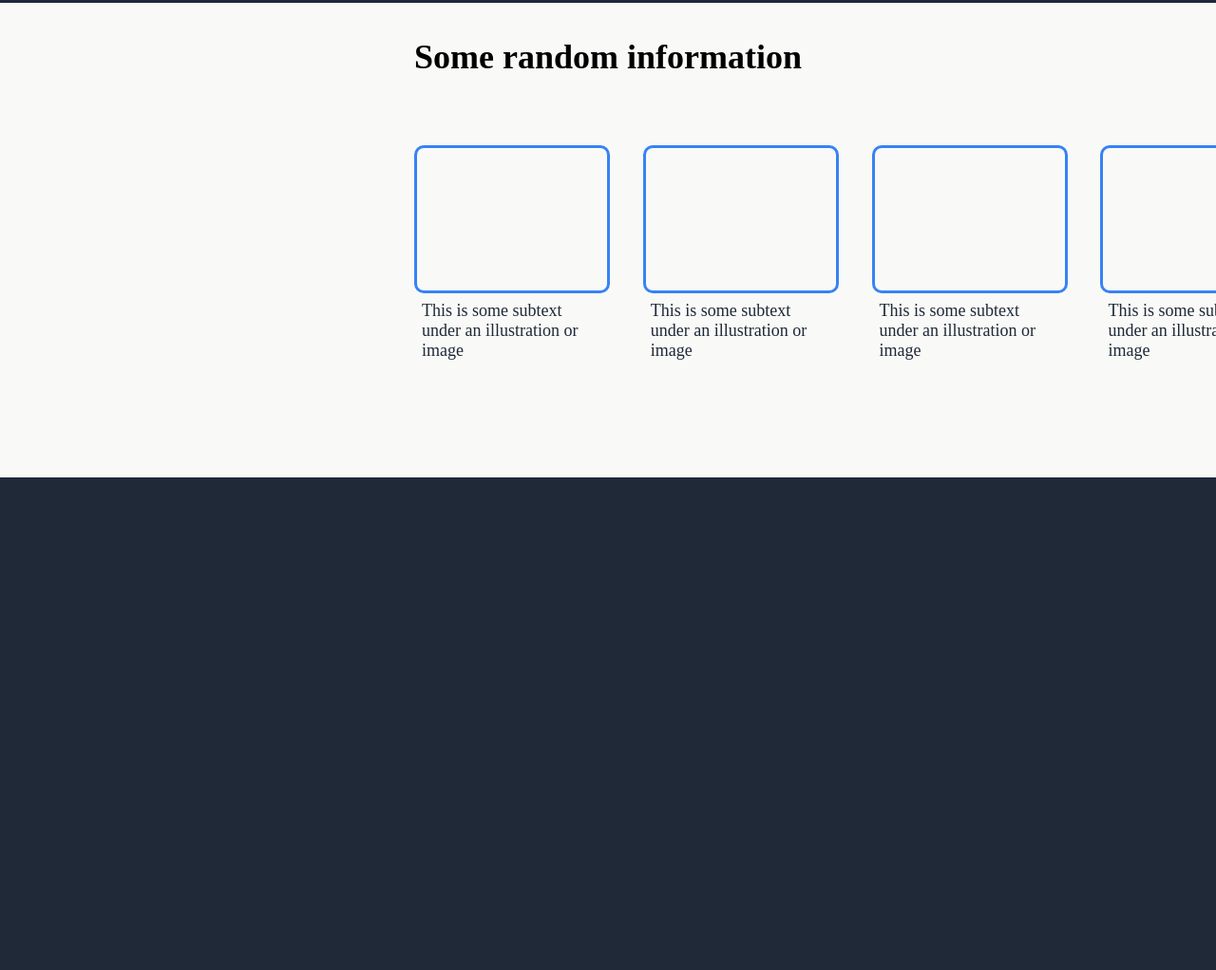
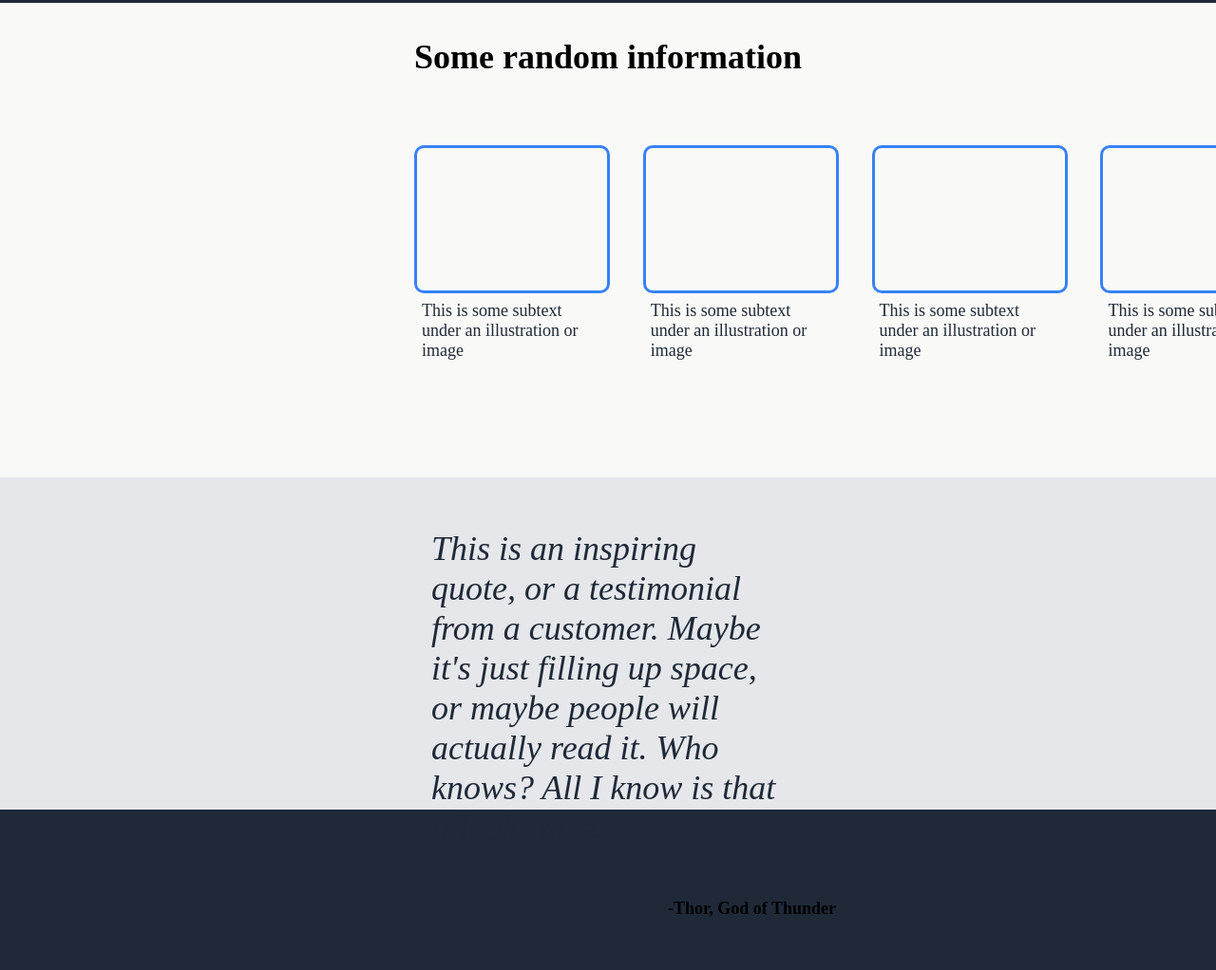
Before and after one commit to pmugasa/landing-page, a plain HTML site: page index.html in a window 1280 px wide. Shown: the part 379-1401 px from the top of the page at 95% size. Before the commit the page ends 882 px from the top, so only its background shows below. Drawn offline with Linux system fonts and the light colour scheme.

Commit message:
Added the quote section

```diff
--- a/index.html
+++ b/index.html
@@ -34,13 +34,14 @@
       <!--description-->
       <div class="hero-title">
         <h2>This website is awesome</h2>
-        <p class="title">This website has some subtext that goes here under the main tittle. It's smaller font and the color is lower contrast</p>
+        <p class="title">
+          This website has some subtext that goes here under the main tittle.
+          It's smaller font and the color is lower contrast
+        </p>
       </div>
 
       <!--image-->
-      <div class="hero-image">
-
-      </div>
+      <div class="hero-image"></div>
     </div>
     <!--END OF HERO SECTION-->
 
@@ -50,28 +51,46 @@
         <h3>Some random information</h3>
       </div>
       <div class="grids-parent">
-    <div style="height:200px; width:200px">
+        <div style="height: 200px; width: 200px">
           <div class="one"></div>
-        <p class="caption">This is some subtext under an illustration or image</p>
+          <p class="caption">
+            This is some subtext under an illustration or image
+          </p>
         </div>
-    <div style="height:200px; width:200px">
+        <div style="height: 200px; width: 200px">
           <div class="one"></div>
-        <p class="caption">This is some subtext under an illustration or image</p>
+          <p class="caption">
+            This is some subtext under an illustration or image
+          </p>
         </div>
-    <div style="height:200px; width:200px">
+        <div style="height: 200px; width: 200px">
           <div class="one"></div>
-        <p class="caption">This is some subtext under an illustration or image</p>
+          <p class="caption">
+            This is some subtext under an illustration or image
+          </p>
         </div>
-    <div style="height:200px; width:200px">
+        <div style="height: 200px; width: 200px">
           <div class="one"></div>
-        <p class="caption">This is some subtext under an illustration or image</p>
+          <p class="caption">
+            This is some subtext under an illustration or image
+          </p>
         </div>
-
-
-
       </div>
     </div>
 
     <!--END OF GRIDS SECTION-->
+
+    <!--QOUTE SECTION-->
+    <div class="quote-section">
+      <div class="quote-container">
+        <p class="quote">
+          This is an inspiring quote, or a testimonial from a customer. Maybe
+          it's just filling up space, or maybe people will actually read it. Who
+          knows? All I know is that it looks nice.
+        </p>
+        <p class="author">-Thor, God of Thunder</p>
+      </div>
+    </div>
+    <!--END OF QUOTE SECTION-->
   </body>
 </html>
--- a/styles.css
+++ b/styles.css
@@ -96,3 +96,25 @@ h3{
     font-weight:300 ;
     font-size: 18px;
 }
+
+.quote-section{
+background-color: #e5e7eb;
+height: 350px;
+}
+.quote-container{
+    margin-left: 400px;
+    margin-right: 400px;
+}
+.quote{
+    padding: 54px;
+    font-style: italic;
+    font-weight: 200;
+    font-size: 36px;
+    color:#1f2937
+}
+.author{
+   float: right;
+   font-weight: bold;
+   padding-bottom:54px;
+   font-size: large;
+}
```
Lines whose indentation alone changed are shown as unchanged.
